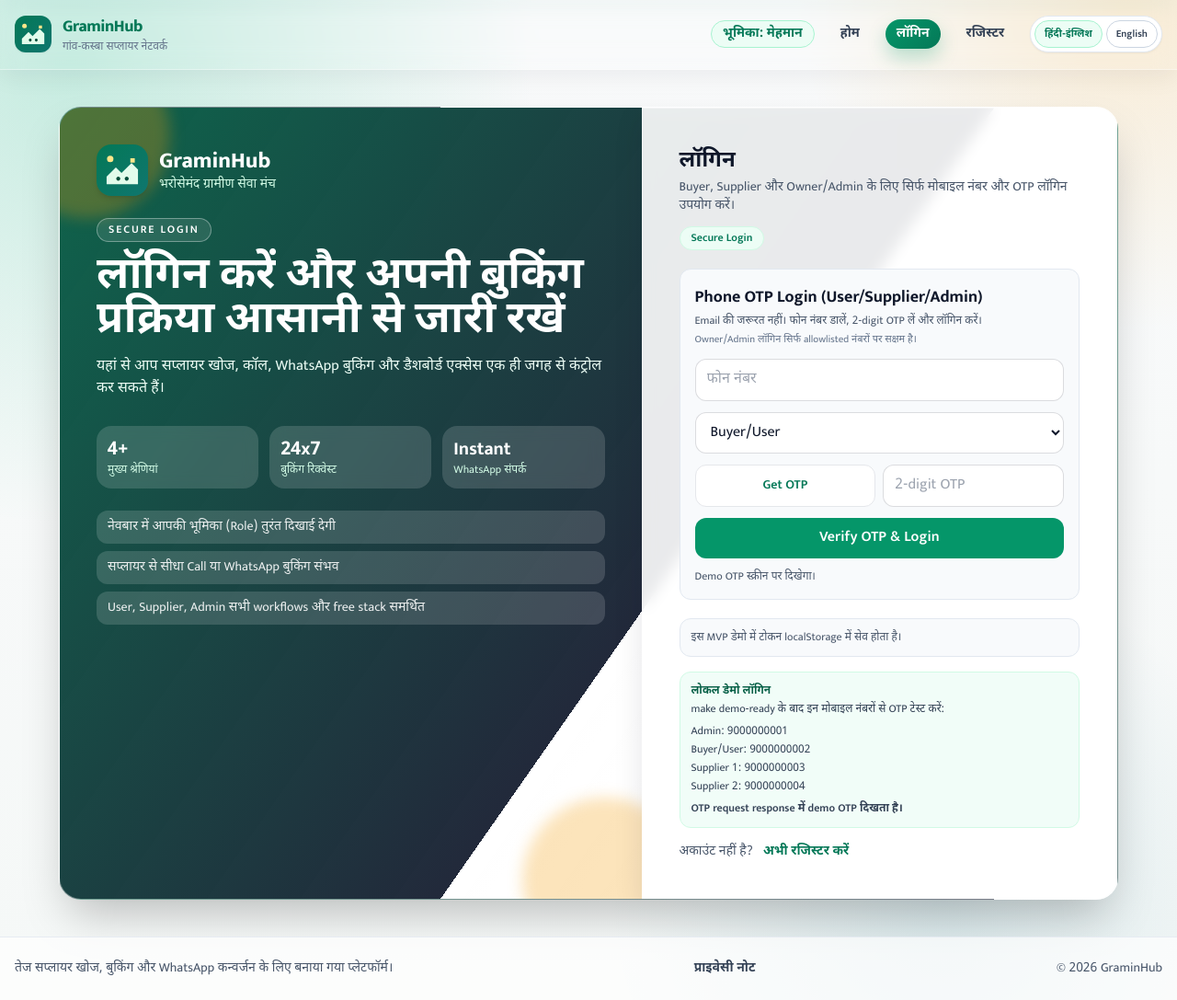
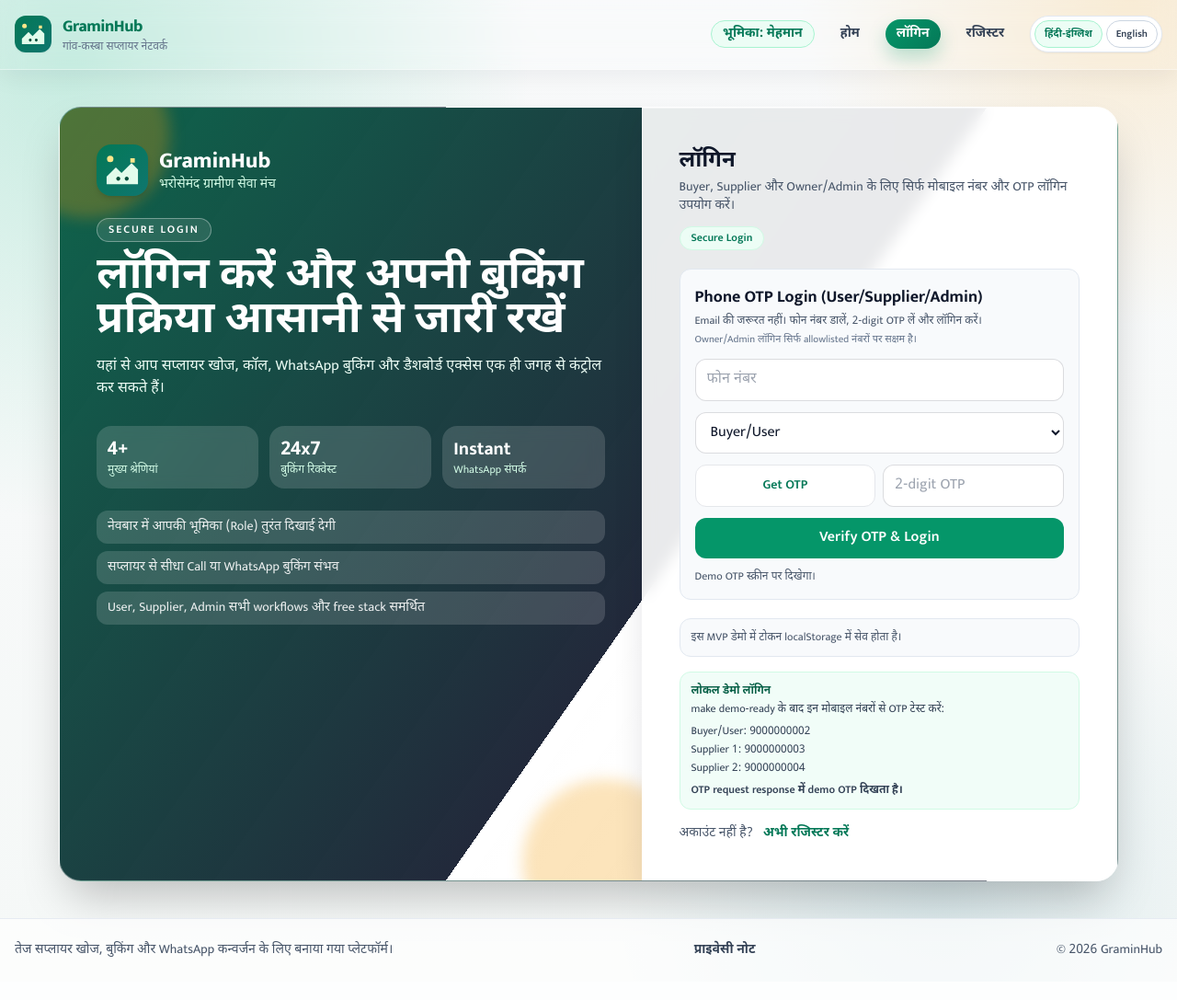
Before and after one commit to abcvaibhav23-dot/GraminHub, a FastAPI app: page /login in a window 1280 px wide. Shown: the part 47-1134 px from the top of the page at 92% size. After the commit the page ends 1087 px from the top, so only its background shows below. Run offline with FastAPI, Linux system fonts and the light colour scheme; data comes from the database, SQL or seed files in the repository; some libraries are stand-ins or nearby versions.

Commit message:
simple fix

```diff
--- a/backend/app/templates/login.html
+++ b/backend/app/templates/login.html
@@ -86,7 +86,7 @@
         <p data-login-i18n="login_demo_title" class="font-semibold text-emerald-800">लोकल डेमो लॉगिन</p>
         <p data-login-i18n="login_demo_desc" class="mt-1">make demo-ready के बाद इन मोबाइल नंबरों से OTP टेस्ट करें:</p>
         <ul class="mt-2 space-y-1">
-          <li data-login-i18n="login_demo_admin">Admin: 9000000001</li>
+          <!-- <li data-login-i18n="login_demo_admin">Admin: 9000000001</li> -->
           <li data-login-i18n="login_demo_user">Buyer/User: 9000000002</li>
           <li data-login-i18n="login_demo_supplier_1">Supplier 1: 9000000003</li>
           <li data-login-i18n="login_demo_supplier_2">Supplier 2: 9000000004</li>
```
